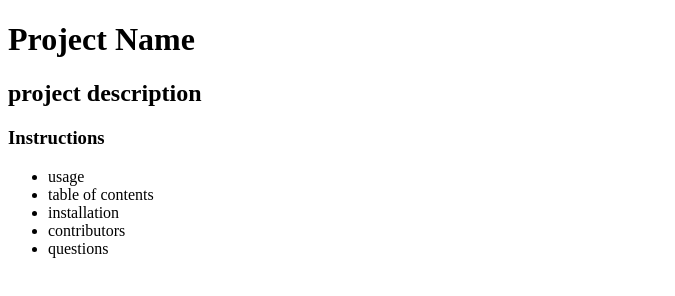
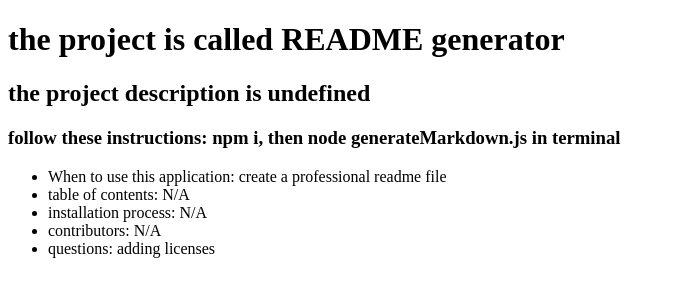
Before and after one commit to mmontoya1112/READMEgenerator, a website: page utils/index.html in a window 1280 px wide. Shown: the whole page, without its empty margins (0-675 px from the left). Drawn offline with Linux system fonts and the light colour scheme.

Commit message:
added function to pull the answers from inquirer into index html

```diff
--- a/utils/index.html
+++ b/utils/index.html
@@ -8,15 +8,15 @@
 </head>
 <body>
         <div class="container">
-          <h1 class="display-4">Project Name</h1>
-          <h2 class="lead" >project description</h2>
-          <h3>Instructions</h3>
+          <h1 class="display-4">the project is called README generator</h1>
+          <h2 class="lead" >the project description is undefined</h2>
+          <h3>follow these instructions: npm i, then node generateMarkdown.js in terminal</h3>
           <ul class="list-group">
-            <li class="list-group-item">usage</li>
-            <li class="list-group-item">table of contents</li>
-            <li class="list-group-item">installation</li>
-            <li class="list-group-item">contributors</li>
-            <li class="list-group-item">questions</li>
+            <li class="list-group-item">When to use this application: create a professional readme file</li>
+            <li class="list-group-item">table of contents: N/A</li>
+            <li class="list-group-item">installation process: N/A</li>
+            <li class="list-group-item">contributors:  N/A </li>
+            <li class="list-group-item">questions: adding licenses </li>
           </ul>
         </div>
 </body>
```
Also changed, not shown: utils/generateMarkdown.js (+19 -7 lines).
